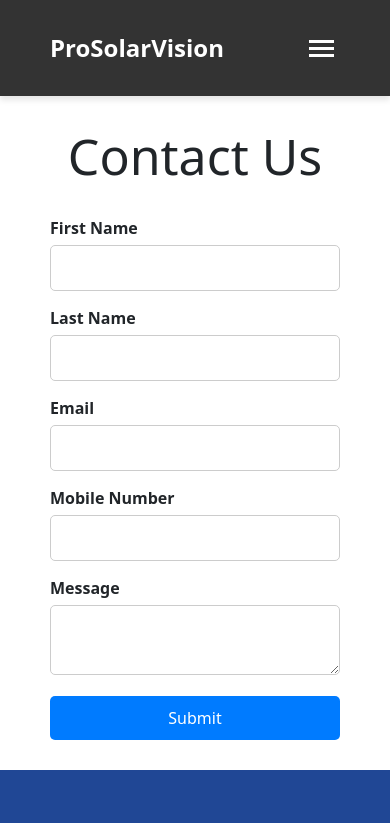
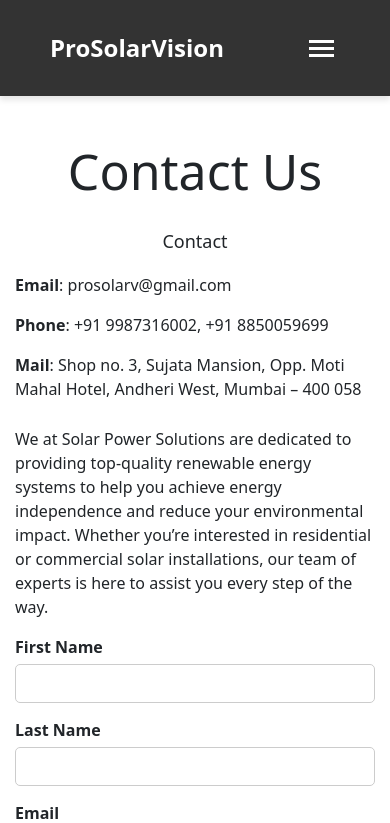
Before and after one commit to kushang19/prosolarvision, a React (Create React App) app: page /contact-us in a window 390 px wide. Shown: the top 823 px of the page. Built offline with nearby package versions, Linux system fonts and the light colour scheme.

Commit message:
contact us css responsive

```diff
--- a/src/components/Footer/Footer.js
+++ b/src/components/Footer/Footer.js
@@ -7,7 +7,9 @@ const Footer = () => {
     <footer className="footer">
       <div className="footer-innerwrap">
         <div className="footer-left">
+          <Link to="/" style={{textDecoration:"none", color:"#ffffff"}}>
           <h2>ProSolar Vision</h2>
+          </Link>
         </div>
         <div className="footer-right">
           <ul className="footer-links">
--- a/src/components/Header/Header.js
+++ b/src/components/Header/Header.js
@@ -16,7 +16,9 @@ const Header = () => {
   return (
     <header className="header">
       <div className="header-innerwrap">
+        <Link to="/" style={{textDecoration:"none"}}>
         <div className="logo">ProSolarVision</div>
+        </Link>
 
         {/* Hamburger and Navbar */}
         <div
--- a/src/pages/ContactUs/ContactUs.css
+++ b/src/pages/ContactUs/ContactUs.css
@@ -5,8 +5,19 @@
   font-family: Arial, sans-serif;
 }
 
+.contact-us .content {
+  display: flex;
+  justify-content: space-between;
+  gap: 20px;
+}
+
+.contact-us .content .left-content,
+.contact-us .content .right-content {
+  width: 45%;
+}
+
 .contact-us h2 {
-    text-align: center;
+  text-align: left;
   margin-bottom: 20px;
 }
 
@@ -71,3 +82,46 @@
 .contact-us .thank-you-message button:hover {
   background-color: #0056b3;
 }
+
+/* Responsive Styles */
+
+/* Tablet (768px and below) */
+@media (max-width: 768px) {
+  .contact-us .content {
+    flex-direction: column;
+    gap: 10px;
+  }
+
+  .contact-us .content .left-content,
+  .contact-us .content .right-content {
+    width: 100%;
+  }
+}
+
+/* Mobile (480px and below) */
+@media (max-width: 480px) {
+  .contact-us-container {
+    padding: 15px;
+  }
+
+  .contact-us h2 {
+    text-align: center;
+    font-size: 18px;
+  }
+
+  .contact-us .contact-form input,
+  .contact-us .contact-form textarea {
+    font-size: 14px;
+    padding: 8px;
+  }
+
+  .contact-us .contact-form button {
+    font-size: 14px;
+    padding: 8px;
+  }
+
+  .contact-us .thank-you-message button {
+    font-size: 14px;
+    padding: 8px 15px;
+  }
+}
--- a/src/pages/ContactUs/ContactUs.js
+++ b/src/pages/ContactUs/ContactUs.js
@@ -4,7 +4,12 @@ import emailjs from "emailjs-com";
 import "./ContactUs.css";
 
 const ContactUs = () => {
-  const { register, handleSubmit, formState: { errors }, reset } = useForm();
+  const {
+    register,
+    handleSubmit,
+    formState: { errors },
+    reset,
+  } = useForm();
   const [formSubmitted, setFormSubmitted] = useState(false);
   const [formData, setFormData] = useState({});
 
@@ -36,8 +41,30 @@ const ContactUs = () => {
       );
   };
 
-  if (formSubmitted) {
+  if (formSubmitted ) {
     return (
+      <div className="contact-us-container container-main contact-us">
+      <div className="wrapper">
+        <div className="inner-wrapper">
+          <h1 className="page-header">Contact Us</h1>
+          <div className="content">
+            <div className="left-content">
+              <div className="">
+                <h2 className="">Contact</h2>
+                <p>
+                  <strong>Email</strong>: <a>prosolarv@gmail.com</a>
+                </p>
+                <p>
+                  <strong>Phone</strong>: +91 9987316002, +91 8850059699
+                </p>
+                <p>
+                  <strong>Mail</strong>: Shop no. 3, Sujata Mansion, Opp. Moti
+                  Mahal Hotel, Andheri West, Mumbai – 400 058
+                </p>
+              </div>
+            </div>
+            <div className="right-content">
+              <p>We at Solar Power Solutions are dedicated to providing top-quality renewable energy systems to help you achieve energy independence and reduce your environmental impact. Whether you’re interested in residential or commercial solar installations, our team of experts is here to assist you every step of the way.</p>
               <div className="thank-you-message">
                 <h2>Your message has been sent</h2>
                 <p>First name: {formData.firstName}</p>
@@ -46,6 +73,11 @@ const ContactUs = () => {
                 <p>Mobile Number: {formData.mobileNumber}</p>
                 <p>Message: {formData.message}</p>
                 <button onClick={() => setFormSubmitted(false)}>Go Back</button>
+              </div>
+            </div>
+          </div>
+        </div>
+      </div>
     </div>
     );
   }
@@ -56,23 +88,48 @@ const ContactUs = () => {
         <div className="inner-wrapper">
           <h1 className="page-header">Contact Us</h1>
           <div className="content">
+            <div className="left-content">
+              <div className="">
+                <h2 className="">Contact</h2>
+                <p>
+                  <strong>Email</strong>: <a>prosolarv@gmail.com</a>
+                </p>
+                <p>
+                  <strong>Phone</strong>: +91 9987316002, +91 8850059699
+                </p>
+                <p>
+                  <strong>Mail</strong>: Shop no. 3, Sujata Mansion, Opp. Moti
+                  Mahal Hotel, Andheri West, Mumbai – 400 058
+                </p>
+              </div>
+            </div>
+            <div className="right-content">
+              <p>We at Solar Power Solutions are dedicated to providing top-quality renewable energy systems to help you achieve energy independence and reduce your environmental impact. Whether you’re interested in residential or commercial solar installations, our team of experts is here to assist you every step of the way.</p>
               <form onSubmit={handleSubmit(onSubmit)} className="contact-form">
                 <div className="form-group">
                   <label>First Name</label>
                   <input
                     type="text"
-            {...register("firstName", { required: "First name is required" })}
+                    {...register("firstName", {
+                      required: "First name is required",
+                    })}
                   />
-          {errors.firstName && <p className="error">{errors.firstName.message}</p>}
+                  {errors.firstName && (
+                    <p className="error">{errors.firstName.message}</p>
+                  )}
                 </div>
 
                 <div className="form-group">
                   <label>Last Name</label>
                   <input
                     type="text"
-            {...register("lastName", { required: "Last name is required" })}
+                    {...register("lastName", {
+                      required: "Last name is required",
+                    })}
                   />
-          {errors.lastName && <p className="error">{errors.lastName.message}</p>}
+                  {errors.lastName && (
+                    <p className="error">{errors.lastName.message}</p>
+                  )}
                 </div>
 
                 <div className="form-group">
@@ -87,7 +144,9 @@ const ContactUs = () => {
                       },
                     })}
                   />
-          {errors.email && <p className="error">{errors.email.message}</p>}
+                  {errors.email && (
+                    <p className="error">{errors.email.message}</p>
+                  )}
                 </div>
 
                 <div className="form-group">
@@ -118,6 +177,7 @@ const ContactUs = () => {
           </div>
         </div>
       </div>
+    </div>
   );
 };
 
```
Lines whose indentation alone changed are shown as unchanged.
